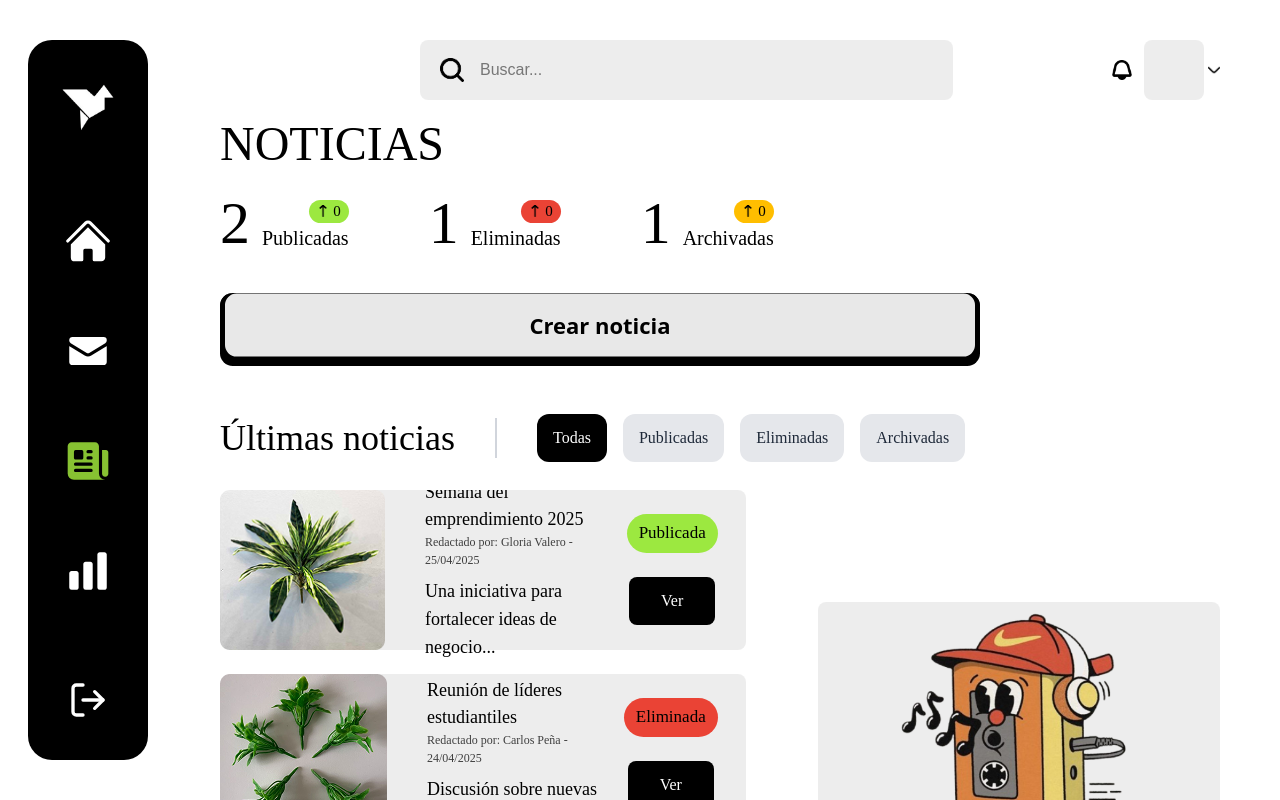
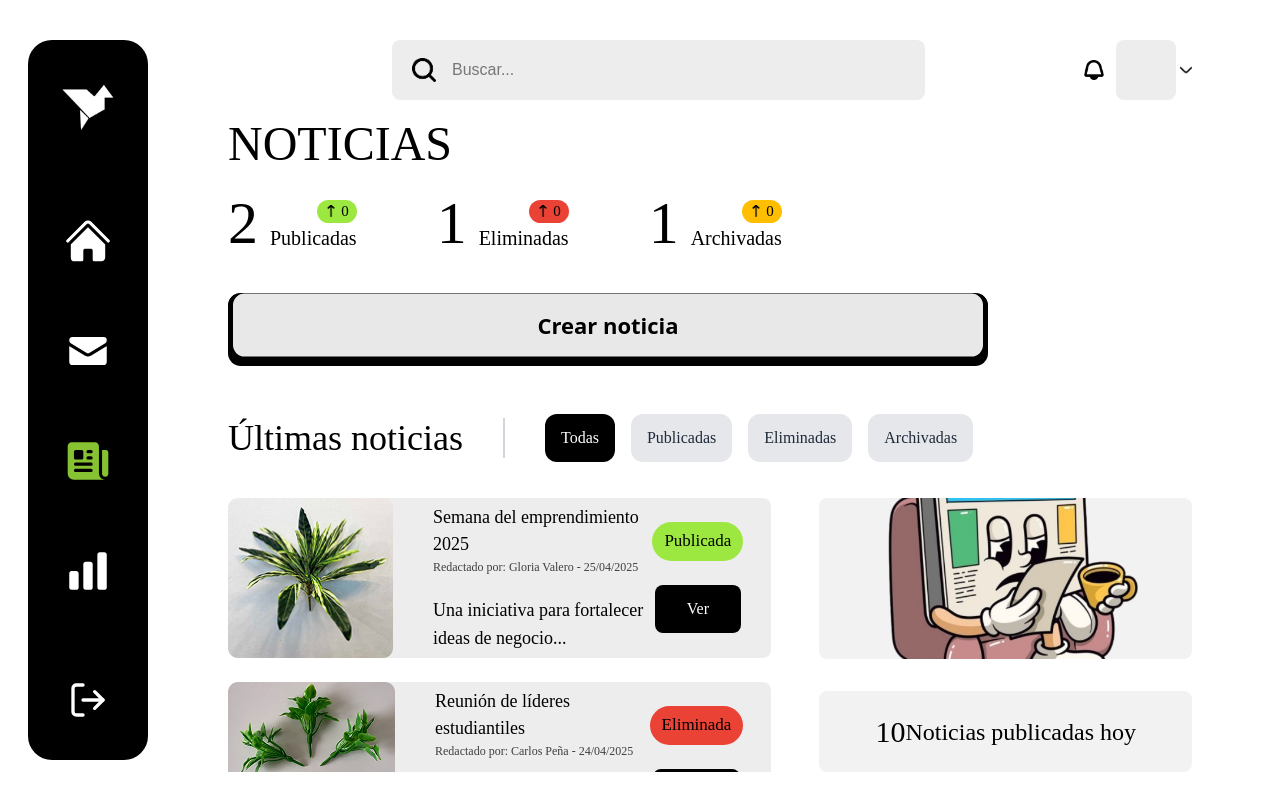
Before and after one commit to Juan-Lozano-M/GODPROYECTO, a React (Vite) app: page /notices in a window 1280 px wide. Shown: the top 800 px of the page. Built offline with nearby package versions, Linux system fonts and the light colour scheme; a web font is replaced by a local one.

Commit message:
Actualizacion noticias

```diff
--- a/package.json
+++ b/package.json
@@ -20,6 +20,7 @@
     "@lexical/rich-text": "^0.30.0",
     "@lexical/selection": "^0.30.0",
     "@lexical/utils": "^0.30.0",
+    "@lottiefiles/dotlottie-react": "^0.13.5",
     "@mui/icons-material": "^7.0.0",
     "@mui/material": "^7.0.2",
     "@tailwindcss/vite": "^4.0.17",
--- a/src/components/NoticeCard.jsx
+++ b/src/components/NoticeCard.jsx
@@ -23,7 +23,7 @@ const NoticeCard = ({ image, title, author, date, summary, status }) => {
           <p className="text-[11px] sm:text-[15px] xl:text-[12px] 2xl:text-[18px] font-adlam mr-2 text-[#3E3E3E]">
             Redactado por: {author} - {date}
           </p>
-          <p className="text-lg font-adlam mt-2">{summary}</p>
+          <p className="text-lg font-adlam mt-5">{summary}</p>
         </div>
 
         {/* Estado y botón "Ver noticia" */}
--- a/src/pages/Admin/Notices.jsx
+++ b/src/pages/Admin/Notices.jsx
@@ -1,5 +1,6 @@
 import React, { useState, useEffect, useRef } from "react";
 import { Link } from "react-router-dom";
+import { DotLottieReact } from '@lottiefiles/dotlottie-react';
 
 import Search from "../../components/admin/Search";
 import DataStat from "../../components/admin/DataStat";
@@ -99,7 +100,9 @@ function Notices() {
     activeFilter === "Todas" ? noticias : noticias.filter((n) => n.status === activeFilter);
 
   return (
-    <div className="h-full m-7 sm:mt-10 md:ml-48 lg:ml-55 md:mr-10 lg:mr-15">
+    <div className="h-screen flex flex-col overflow-hidden lg:ml-50 md:mr-10 lg:mr-15 p-7 pt-10">
+      {/* Sección superior - Estática */}
+      <div className="flex-none mb-2">
         <div className="flex w-full items-center">
           <Search />
         </div>
@@ -174,11 +177,13 @@ function Notices() {
             </div>
           </div>
         </div>
+      </div>
 
-      {/* Lista de noticias y panel derecho */}
-      <section className="w-full h-[calc(100vh-180px)] mt-5 flex gap-15 overflow-hidden">
-        {/* Scroll solo aquí */}
-        <div className="flex flex-col gap-6 w-[60%] h-full overflow-y-auto pr-3">
+      {/* Sección de contenido - Con scroll en la lista de noticias */}
+      <div className="flex-grow flex gap-8 mt-5 overflow-hidden">
+        {/* Lista de noticias - Con scroll */}
+        <div className="w-full lg:w-[60%] overflow-y-auto pr-4 pb-16">
+          <div className="flex flex-col gap-6">
             {noticiasFiltradas.map((noticia) => (
               <NoticeCard
                 key={noticia.id}
@@ -191,18 +196,19 @@ function Notices() {
               />
             ))}
           </div>
+        </div>
 
-        {/* Panel fijo */}
-        <div className="hidden lg:flex flex-col gap-6 w-[45%]">
-          <div className="hidden xl:flex flex-col sticky top-28 h-[300px] w-full justify-center items-center gap-5 bg-black/7 overflow-hidden rounded-lg">
-            <img src={imageNotice} alt="Imagen de noticia" className="w-75 object-cover rounded-lg" />
+        {/* Panel lateral derecho - Estático */}
+        <div className="hidden lg:flex flex-col gap-8 w-[40%]">
+        <div className="hidden xl:flex flex-col  justify-center items-center gap-5 bg-black/5 overflow-hidden rounded-lg p-4">
+            <img src={imageNotice} className="w-100" alt="Imagen de noticia" />
         </div>
-          <div className="hidden xl:flex sticky top-[350px] h-[30%] w-full justify-center items-center 2xl:gap-4 bg-black/7 font-adlam rounded-lg">
+          <div className="hidden xl:flex h-40 w-full justify-center items-center 2xl:gap-4 bg-black/5 font-adlam rounded-lg p-4">
             <h1 className="text-3xl 2xl:text-5xl">10</h1>
             <h1 className="text-2xl 2xl:text-4xl">Noticias publicadas hoy</h1>
           </div>
         </div>
-      </section>
+      </div>
 
       <Sidebar />
     </div>
```
Also changed, not shown: src/assets/images/imagenNotice.png, 1 other file (tests, documents, lock files or other folders). Lines whose indentation alone changed are shown as unchanged.
